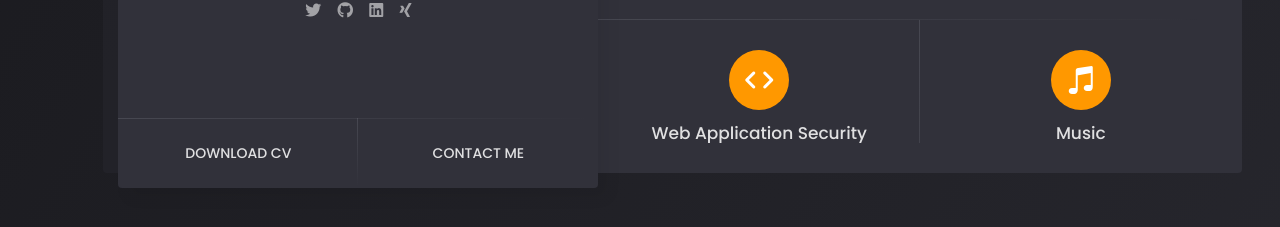
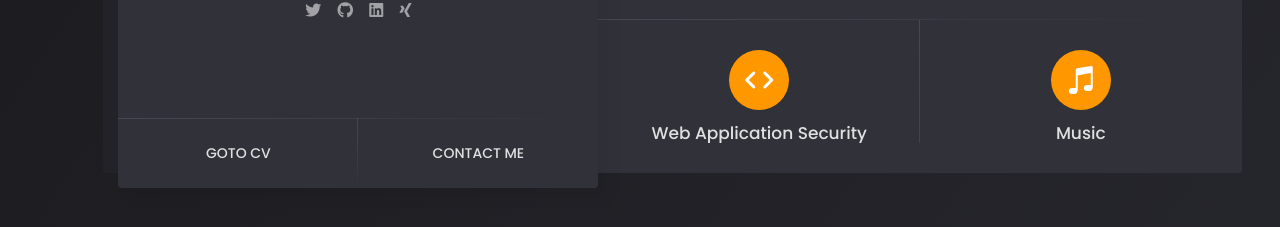
Before and after one commit to LukasMarckmiller/LukasMarckmiller.github.io, a Jekyll site: the page built from index.html, in a window 1280 px wide. Shown: the part 1085-1312 px from the top of the page. Built offline with Jekyll 4.4.1, drawn with Linux system fonts in a browser that asks for light colours; nearby versions of some CDN libraries; some web fonts are replaced; the list of posts is cut into pages by our own code.

Commit message:
Update vcard.yml

```diff
--- a/_data/vcard.yml
+++ b/_data/vcard.yml
@@ -33,7 +33,7 @@ main:
       icon: "fab fa-xing"
       url: "https://www.xing.com/home"
   buttons:
-    - title: "Download CV"
+    - title: "Goto CV"
       icon: ""
       url: "https://flowcv.com/resume/jricp3imp9"
     - title: "Contact Me"
```
